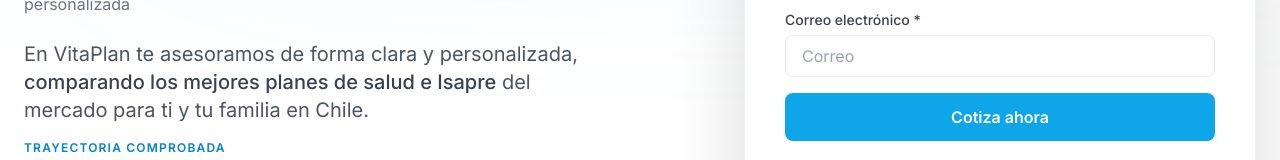
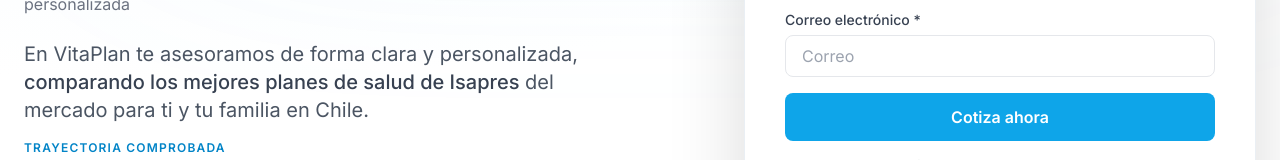
Before and after one commit to deanxtrbl/cotizame-landing, a React (Vite) app: page / in a window 1280 px wide. Shown: the part 405-565 px from the top of the page. Built offline with nearby package versions, Linux system fonts and the light colour scheme.

Commit message:
corrección del texto de la página para que se entienda mejor

```diff
--- a/src/App.tsx
+++ b/src/App.tsx
@@ -143,7 +143,7 @@
             <p className="mt-6 text-lg md:text-xl text-gray-600 max-w-xl lg:max-w-2xl leading-relaxed">
   En VitaPlan te asesoramos de forma clara y personalizada,{" "}
   <span className="font-medium text-gray-700">
-    comparando los mejores planes de salud e Isapre
+    comparando los mejores planes de salud de Isapres
   </span>{" "}
   del mercado para ti y tu familia en Chile.
 </p>
```
